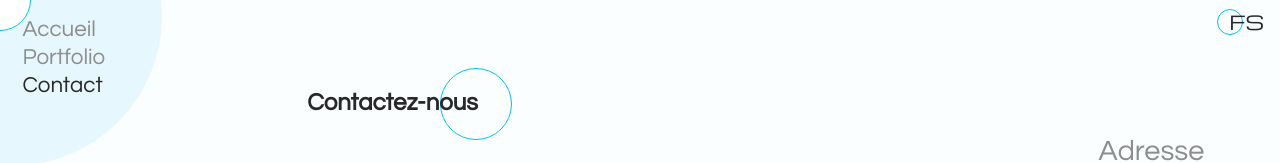
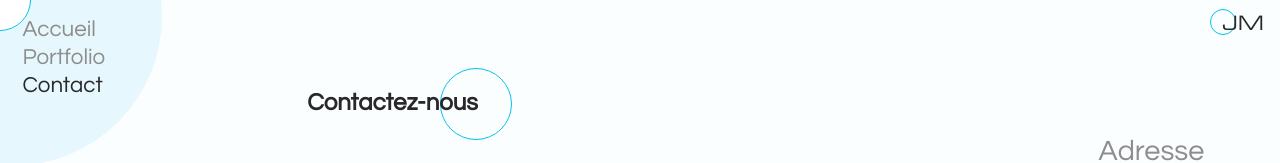
Before and after one commit to jonathanm98/jm-agency, a React (Create React App) app: page /contact in a window 1280 px wide. Shown: the top 163 px of the page. Built offline with nearby package versions, Linux system fonts and the light colour scheme.

Commit message:
Useless commit

```diff
--- a/src/components/Logo.js
+++ b/src/components/Logo.js
@@ -1,7 +1,7 @@
 import React from "react";
 
 const Logo = () => {
-  return <span className="logo">FS</span>;
+  return <span className="logo">JM</span>;
 };
 
 export default Logo;
```
